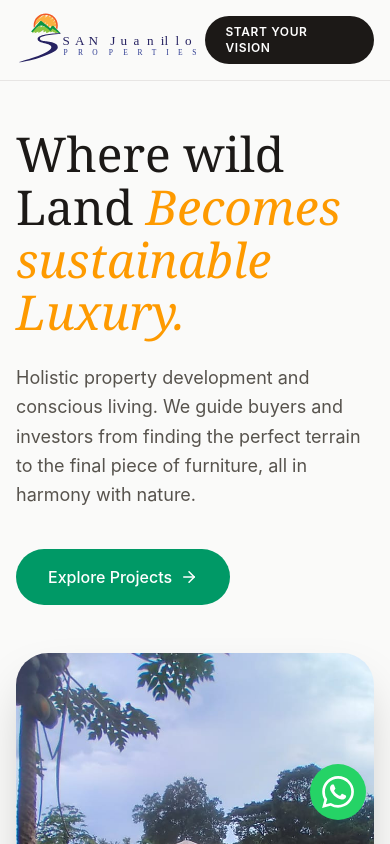
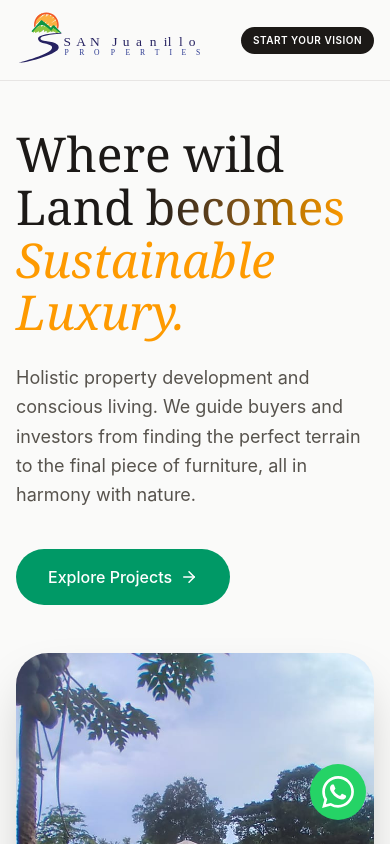
Before and after one commit to TideStay/Hen-Properties-broker, a React (Vite) app: page / in a window 390 px wide. Shown: the top 844 px of the page. Built offline with nearby package versions, Linux system fonts and the light colour scheme.

Commit message:
כותרת

```diff
--- a/src/App.jsx
+++ b/src/App.jsx
@@ -82,10 +82,11 @@ export default function App() {
           </div>
           <a
             href="#contact"
-            className="bg-stone-900 text-white px-5 py-2 rounded-full text-xs font-semibold uppercase tracking-wider hover:bg-stone-800 transition"
+            className="bg-stone-900 text-white px-3 py-1.5 md:px-5 md:py-2 rounded-full text-[10px] md:text-xs font-semibold uppercase tracking-wider hover:bg-stone-800 transition whitespace-nowrap"
           >
             Start Your Vision
           </a>
+
         </div>
       </nav>
 
@@ -96,9 +97,10 @@ export default function App() {
           {/* Main Text Area */}
           <div className="max-w-3xl mb-12 lg:mb-16">
             <h1 className="text-5xl lg:text-7xl font-serif text-stone-900 leading-[1.1] mb-6">
-            Where wild Land<br className="hidden md:block" />
-              <span className="text-amber-500 italic"> Becomes sustainable Luxury.</span>
+              Where wild Land <span className="bg-gradient-to-r from-stone-900 to-amber-500 bg-clip-text text-transparent inline-block">becomes</span><br className="hidden md:block" />
+              <span className="text-amber-500 italic">Sustainable Luxury.</span>
             </h1>
+
             <p className="text-lg lg:text-xl text-stone-600 mb-10 leading-relaxed max-w-2xl">
               Holistic property development and conscious living. We guide buyers and investors from finding the perfect terrain to the final piece of furniture, all in harmony with nature.
             </p>
```
